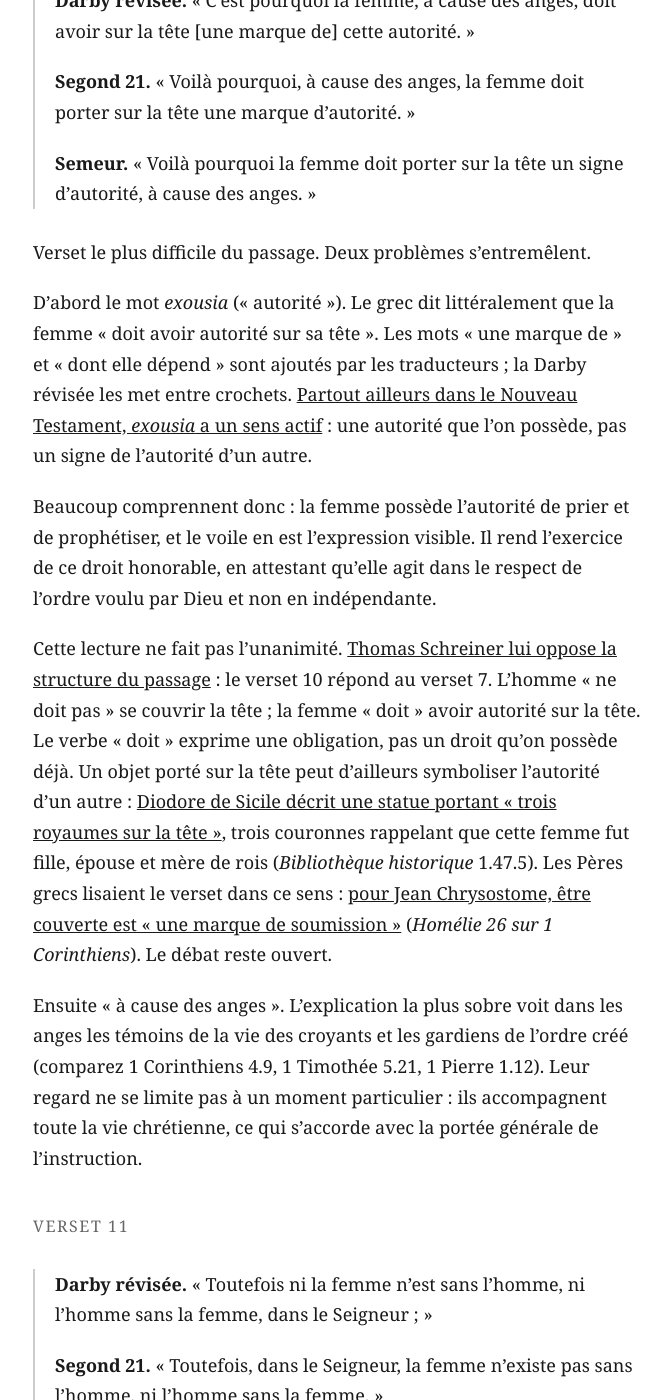
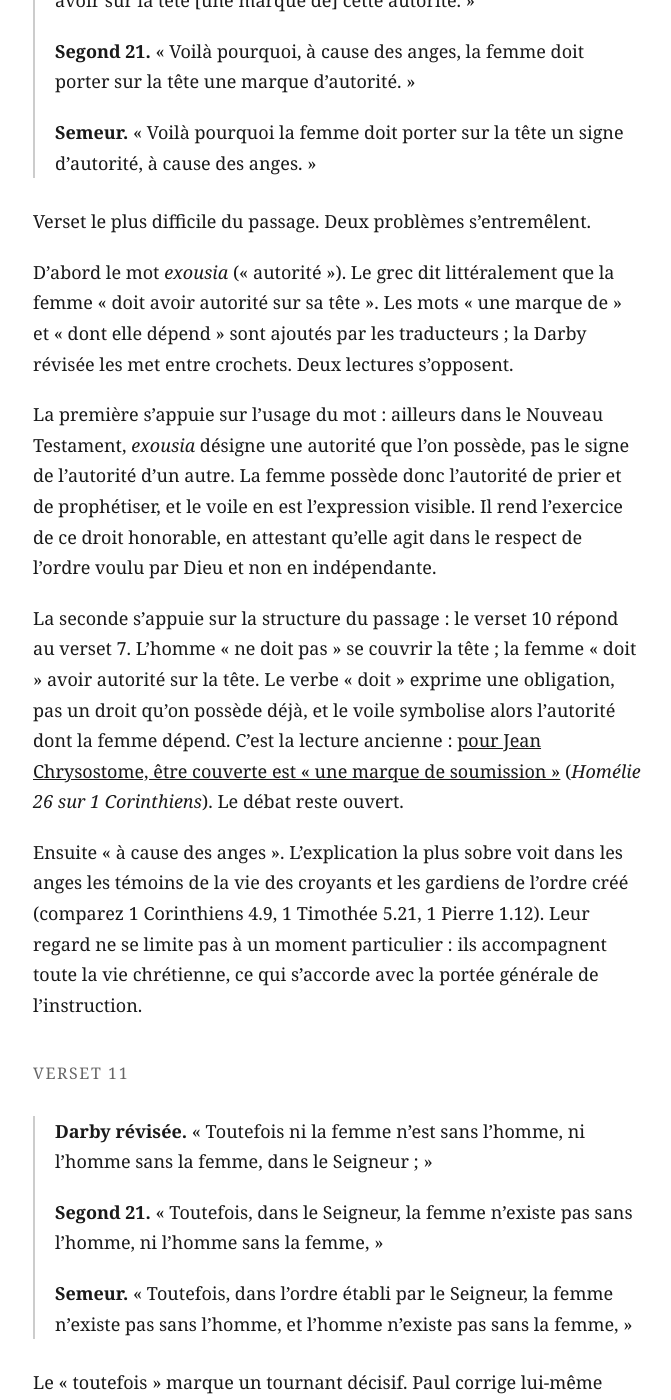
Before and after one commit to arnkoe/1-cor-11, a Jekyll site: the page built from index.md, in a window 1280 px wide and 1400 px high, scrolled down 7106 px. Shown: the whole window, without its empty margins (303-974 px from the left). Built offline with Jekyll 4.4.1, drawn with Linux system fonts in a browser that asks for light colours; some of the changed text lies outside the part shown.

Commit message:
Alleger les sources des debats, sourcer les faits historiques
Applique la regle editoriale : pour les points debattus (kephale au
verset 3, exousia au verset 10, chevelure-voile au verset 15), les
differentes lectures sont exposees succinctement sans l'appareil de
sources de chaque camp. Pour les faits historiques non contestes, les
sources primaires sont conservees, et l'affirmation sur les cheveux
longs des hommes au verset 14 est desormais sourcee (Philon, Lois
speciales 3.37).

Co-Authored-By: Claude Fable 5 <noreply@anthropic.com>
Claude-Session: https://claude.ai/code/session_01NNBWxQJp2k9sr8Y57JuzV4

```diff
--- a/index.md
+++ b/index.md
@@ -32,7 +32,7 @@ Les deux sections qui suivent vont d'ailleurs nuancer ce compliment chacune à l
 >
 > **Semeur.** « Je voudrais cependant attirer votre attention sur un point : Christ est le chef de tout homme, l'homme est le chef de la femme, le chef de Christ, c'est Dieu. »
 
-C'est le fondement théologique du passage. Le mot grec *kephalē* (« tête », « chef ») fait l'objet d'un débat célèbre : certains y voient une idée d'autorité, d'autres une idée de source ou d'origine, comme la « tête » d'un fleuve. [Wayne Grudem défend le premier sens](https://biblicalstudies.org.uk/pdf/tj/kephale_grudem.pdf), et [Alan Johnson a dressé le bilan du débat](https://www.cbeinternational.org/resource/meta-study-debate-over-meaning-head-kephale-pauls-writings/). Les versets 8 et 12 appuient plutôt le sens d'origine, mais les deux nuances peuvent coexister.
+C'est le fondement théologique du passage. Le mot grec *kephalē* (« tête », « chef ») fait l'objet d'un débat célèbre : certains y voient une idée d'autorité, d'autres une idée de source ou d'origine, comme la « tête » d'un fleuve. Les versets 8 et 12 appuient plutôt le sens d'origine, mais les deux nuances peuvent coexister.
 
 Notez l'ordre surprenant de la phrase : Christ/homme, homme/femme, Dieu/Christ. Paul termine par « Dieu est le chef de Christ », ce qui interdit de lire une infériorité de nature. Le Fils est pleinement Dieu tout en se soumettant au Père.
 
@@ -130,11 +130,11 @@ Paul souligne une orientation relationnelle dans la création : l'homme et la fe
 
 Verset le plus difficile du passage. Deux problèmes s'entremêlent.
 
-D'abord le mot *exousia* (« autorité »). Le grec dit littéralement que la femme « doit avoir autorité sur sa tête ». Les mots « une marque de » et « dont elle dépend » sont ajoutés par les traducteurs ; la Darby révisée les met entre crochets. [Partout ailleurs dans le Nouveau Testament, *exousia* a un sens actif](https://translation.bible/wp-content/uploads/2024/06/kendrick-1995-authority-women-and-angels-translating-1-corinthians-11-10.pdf) : une autorité que l'on possède, pas un signe de l'autorité d'un autre.
+D'abord le mot *exousia* (« autorité »). Le grec dit littéralement que la femme « doit avoir autorité sur sa tête ». Les mots « une marque de » et « dont elle dépend » sont ajoutés par les traducteurs ; la Darby révisée les met entre crochets. Deux lectures s'opposent.
 
-Beaucoup comprennent donc : la femme possède l'autorité de prier et de prophétiser, et le voile en est l'expression visible. Il rend l'exercice de ce droit honorable, en attestant qu'elle agit dans le respect de l'ordre voulu par Dieu et non en indépendante.
+La première s'appuie sur l'usage du mot : ailleurs dans le Nouveau Testament, *exousia* désigne une autorité que l'on possède, pas le signe de l'autorité d'un autre. La femme possède donc l'autorité de prier et de prophétiser, et le voile en est l'expression visible. Il rend l'exercice de ce droit honorable, en attestant qu'elle agit dans le respect de l'ordre voulu par Dieu et non en indépendante.
 
-Cette lecture ne fait pas l'unanimité. [Thomas Schreiner lui oppose la structure du passage](https://document.desiringgod.org/recovering-biblical-manhood-and-womanhood-en.pdf) : le verset 10 répond au verset 7. L'homme « ne doit pas » se couvrir la tête ; la femme « doit » avoir autorité sur la tête. Le verbe « doit » exprime une obligation, pas un droit qu'on possède déjà. Un objet porté sur la tête peut d'ailleurs symboliser l'autorité d'un autre : [Diodore de Sicile décrit une statue portant « trois royaumes sur la tête »](https://penelope.uchicago.edu/Thayer/E/Roman/Texts/Diodorus_Siculus/1C*.html), trois couronnes rappelant que cette femme fut fille, épouse et mère de rois (*Bibliothèque historique* 1.47.5). Les Pères grecs lisaient le verset dans ce sens : [pour Jean Chrysostome, être couverte est « une marque de soumission »](https://www.newadvent.org/fathers/220126.htm) (*Homélie 26 sur 1 Corinthiens*). Le débat reste ouvert.
+La seconde s'appuie sur la structure du passage : le verset 10 répond au verset 7. L'homme « ne doit pas » se couvrir la tête ; la femme « doit » avoir autorité sur la tête. Le verbe « doit » exprime une obligation, pas un droit qu'on possède déjà, et le voile symbolise alors l'autorité dont la femme dépend. C'est la lecture ancienne : [pour Jean Chrysostome, être couverte est « une marque de soumission »](https://www.newadvent.org/fathers/220126.htm) (*Homélie 26 sur 1 Corinthiens*). Le débat reste ouvert.
 
 Ensuite « à cause des anges ». L'explication la plus sobre voit dans les anges les témoins de la vie des croyants et les gardiens de l'ordre créé (comparez 1 Corinthiens 4.9, 1 Timothée 5.21, 1 Pierre 1.12). Leur regard ne se limite pas à un moment particulier : ils accompagnent toute la vie chrétienne, ce qui s'accorde avec la portée générale de l'instruction.
 
```
Also changed, not shown: other parts of index.md (+2 -2 lines).
